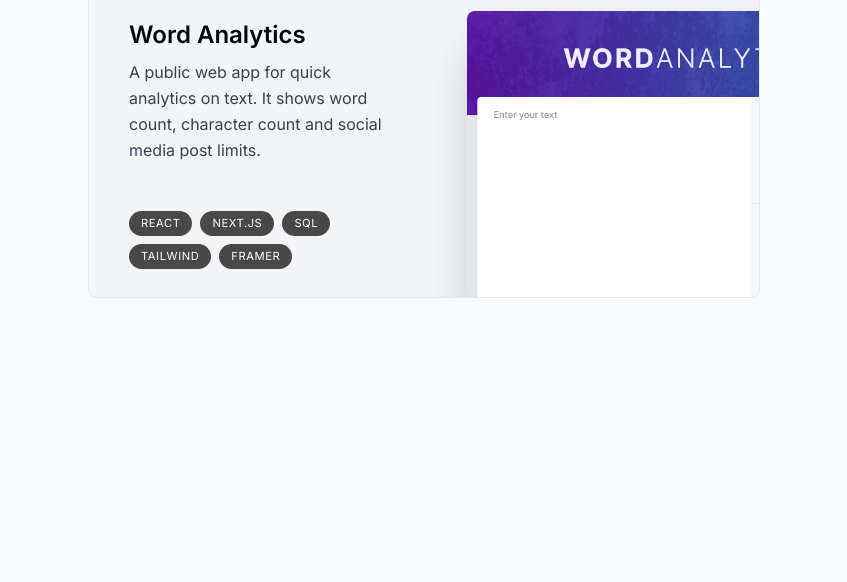
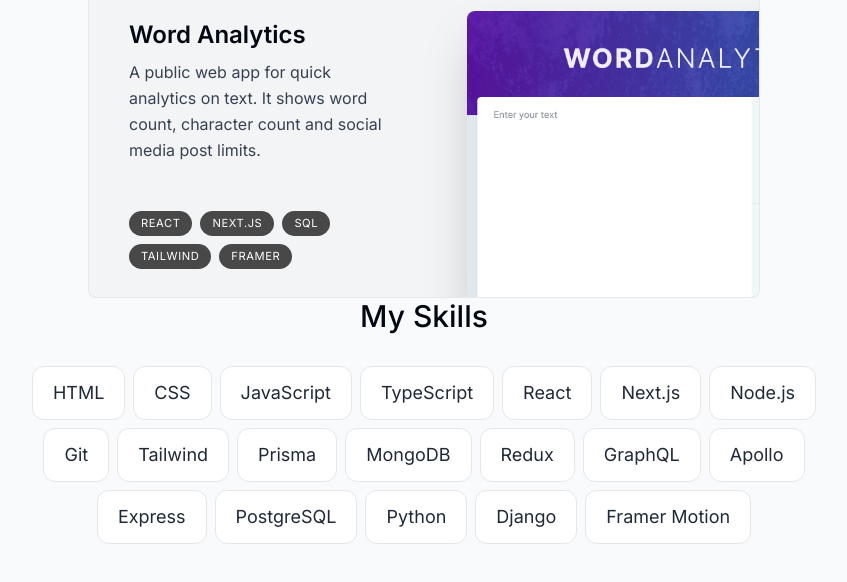
Before and after one commit to Tusharbalar/portfolio-website, a Next.js app: page / in a window 1280 px wide. Shown: the part 2063-2645 px from the top of the page, without its empty margins (216-1063 px from the left). Built offline with nearby package versions, Linux system fonts and the light colour scheme.

Commit message:
Styled Skills

```diff
--- a/app/page.tsx
+++ b/app/page.tsx
@@ -2,6 +2,7 @@ import About from "@/components/about";
 import Intro from "@/components/intro";
 import Projects from "@/components/projects";
 import SectionDivider from "@/components/section-divider";
+import Skils from "@/components/skills";
 
 export default function Home() {
   return (
@@ -10,6 +11,7 @@ export default function Home() {
       <SectionDivider />
       <About />
       <Projects />
+      <Skils />
     </main>
   );
 }
--- a/components/skills.tsx
+++ b/components/skills.tsx
@@ -4,14 +4,14 @@ import { skillsData } from '@/lib/data'
 
 export default function Skils() {
   return (
-    <section>
+    <section className='mb-28 max-w-[53rem] scroll-mt-28 text-center sm:mb-40'>
       <SectionHeading>
         My Skills
       </SectionHeading>
-      <ul>
+      <ul className='flex flex-wrap justify-center gap-2 text-lg text-gray-800'>
         {
           skillsData.map((skill, index) => (
-            <li key={index}>skill</li>
+            <li className='bg-white border border-blacl-[0.1] rounded-xl px-5 py-3' key={index}>{skill}</li>
           ))
         }
       </ul>
```
